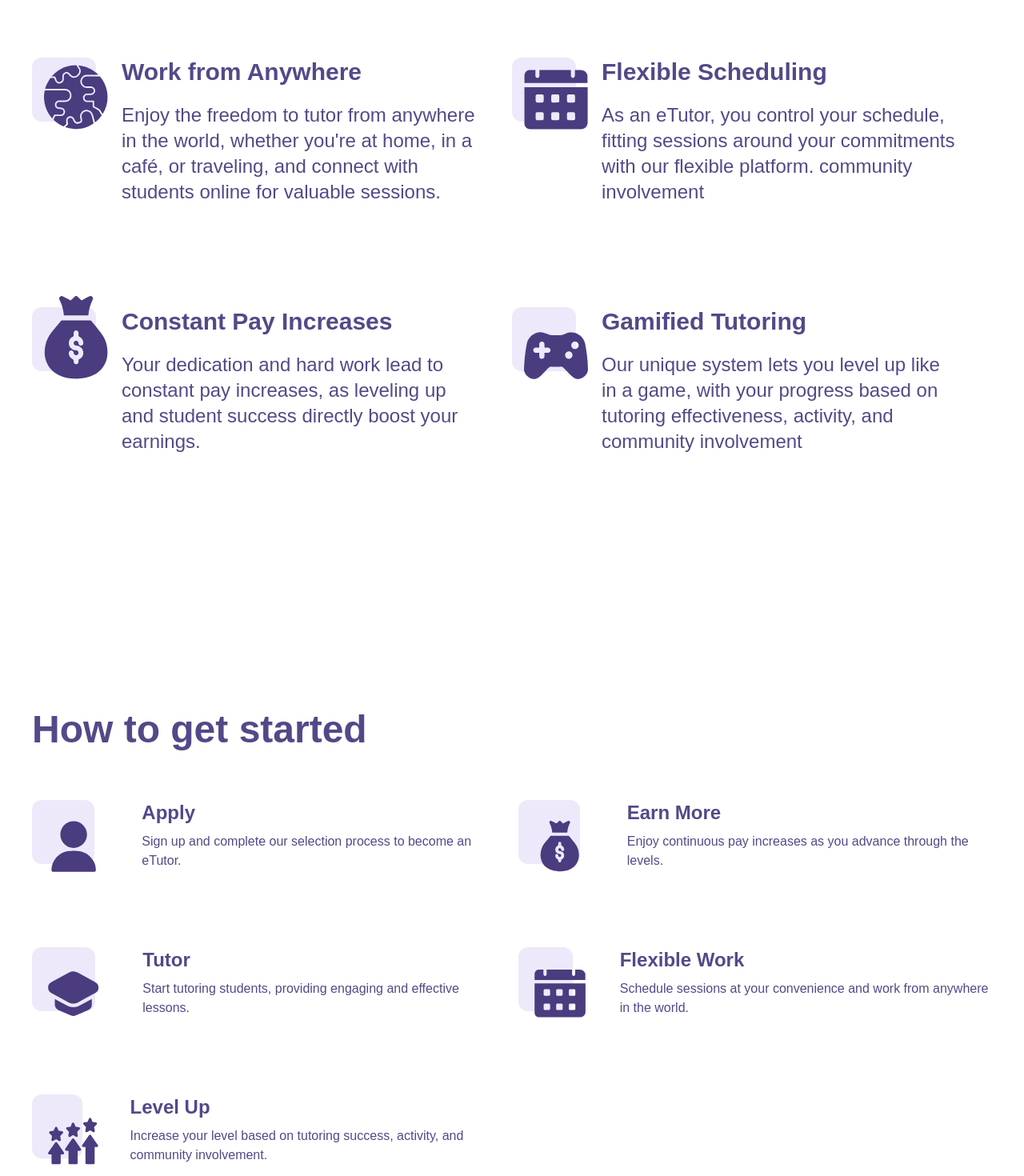
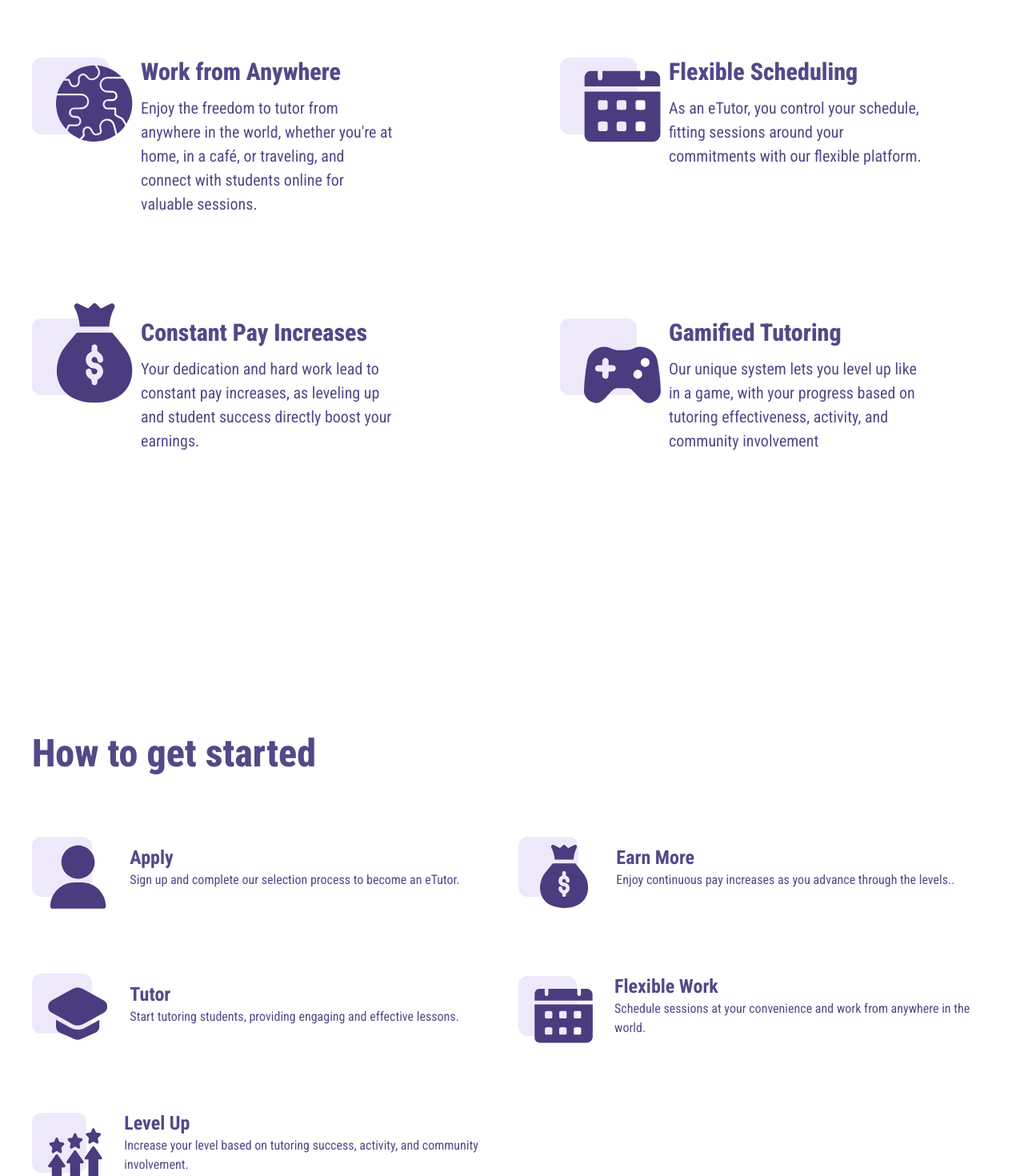
Before and after one commit to Devix-ai/etutor, a Next.js app: page /Student in a window 1280 px wide. Shown: the part 1080-2550 px from the top of the page at 80% size. Built offline with nearby package versions, Linux system fonts and the light colour scheme.

Commit message:
done with 2nd landing page fixes

```diff
--- a/src/app/Student/components/ETutorsFaqs.tsx
+++ b/src/app/Student/components/ETutorsFaqs.tsx
@@ -49,7 +49,7 @@ const ETutorsFaqs :React.FC = () => {
           }
       ];
   return (
-    <div className='pt-52 pl-20 lg:pl-0 mb:pl-0 mb:pt-16'>
+    <div className='pt-52 pl-16 lg:pl-0 mb:pl-0 mb:pt-0 lg:pt-0'>
       <FAQs faqData={eTutorFaqs} />
     </div>
   )
--- a/src/app/Student/components/HowToStart.tsx
+++ b/src/app/Student/components/HowToStart.tsx
@@ -8,67 +8,67 @@ import icon4 from "../../../../public/assets/icons/earnicon.svg"
 import icon5 from "../../../../public/assets/icons/flexibleicon.svg"
 const HowToStart = () => {
   return (
-    <div className='px-10 pt-32 mb:px-0 font-roboto lg:px-0 mb:pt-8'>
+    <div className='px-10 pt-40 mb:px-0  lg:px-0 mb:pt-8'>
       <Headings heading='How to get started'/>
-      <div className='flex justify-between lg:gap-4 gap-12 py-16 mb:py-12 mb:flex-col'>
+      <div className='flex justify-between lg:gap-4 gap-12 py-20 mb:py-12 mb:flex-col'>
 
         <div className='w-[50%] flex flex-col gap-24 mb:w-full mb:gap-10'>
-        <div className='flex w-full  items-start gap-[10%] mb:gap-6'>
-      <div className='w-20 h-20 bg-cardbg rounded-xl relative '>
-              <Image className='absolute left-0 w-16 h-16 ' style={{left:'20px',bottom:'-10px'}} src={icon1} />
+        <div className='flex w-full  items-center gap-[8%] mb:gap-6'>
+      <div className='w-[85px] h-[84px] lg:w-[75px] lg:h-[75px] mb:w-16 mb:h-16 bg-cardbg rounded-xl relative '>
+              <Image className='absolute left-[20px] bottom-[-15px] mb:bottom-[-10px] w-20 h-20 mb:h-12 mb:w-12'  src={icon1} />
             </div>
             <div className='text-darkBlue mb:w-2/3'>
-              <h2 className=' bold text-4xl font-bold xl:text-3xl mb:text-xl lg:text-2xl'>Apply</h2>
-                <p className=' text-2xl xl:text-xl mb:text-xs lg:text-base mt-2'>
+              <h2 className=' bold text-[47px] font-bold xl:text-3xl mb:text-xl lg:text-2xl'>Apply</h2>
+                <p className=' text-[25px] xl:text-xl mb:text-xs lg:text-base'>
                 Sign up and complete our selection process to become an eTutor.               </p>
             </div>
       </div>
-        <div className='flex w-full  items-start gap-[10%] mb:gap-6'>
-      <div className='w-20 h-20 bg-cardbg rounded-xl relative '>
-              <Image className='absolute left-0 w-16 h-16 ' style={{left:'20px',bottom:'-10px'}} src={icon2} />
+        <div className='flex w-full  items-center gap-[8%] mb:gap-6'>
+      <div className='w-[85px] h-[84px] lg:w-[75px] lg:h-[75px] mb:w-16 mb:h-16 bg-cardbg rounded-xl relative '>
+              <Image className='absolute left-[20px] bottom-[-15px] mb:bottom-[-10px] w-20 h-20 mb:h-12 mb:w-12'  src={icon2} />
             </div>
             <div className='text-darkBlue mb:w-2/3'>
-              <h2 className=' bold text-4xl font-bold xl:text-3xl mb:text-xl lg:text-2xl'>Tutor</h2>
-                <p className=' text-2xl xl:text-xl mb:text-xs lg:text-base mt-2'>
-                Start tutoring students, providing engaging and effective lessons.                </p>
+              <h2 className=' bold text-[47px] font-bold xl:text-3xl mb:text-xl lg:text-2xl'>Tutor</h2>
+                <p className=' text-[25px] xl:text-xl mb:text-xs lg:text-base'>
+                Start tutoring students, providing engaging and effective lessons.             </p>
             </div>
       </div>
-        <div className='flex w-full  items-start gap-[10%] mb:gap-6'>
-      <div className='w-20 h-20 bg-cardbg rounded-xl relative '>
-              <Image className='absolute left-0 w-16 h-16 ' style={{left:'20px',bottom:'-10px'}} src={icon3} />
+        <div className='flex w-full  items-center gap-[8%] mb:gap-6'>
+      <div className='w-[85px] h-[84px] lg:w-[75px] lg:h-[75px] mb:w-16 mb:h-16 bg-cardbg rounded-xl relative '>
+              <Image className='absolute left-[20px] bottom-[-15px] mb:bottom-[-10px] w-20 h-20 mb:h-12 mb:w-12'  src={icon3} />
             </div>
             <div className='text-darkBlue mb:w-2/3'>
-              <h2 className=' bold text-4xl font-bold xl:text-3xl mb:text-xl lg:text-2xl'>Level Up</h2>
-                <p className=' text-2xl xl:text-xl mb:text-xs lg:text-base mt-2'>
+              <h2 className=' bold text-[47px] font-bold xl:text-3xl mb:text-xl lg:text-2xl'>Level Up</h2>
+                <p className=' text-[25px] xl:text-xl mb:text-xs lg:text-base'>
                 Increase your level based on tutoring success, activity, and community
-                involvement.                </p>
+                involvement.            </p>
             </div>
       </div>
 
 
+
         </div>
         <div className='w-[50%] flex flex-col gap-24 mb:w-full mb:gap-10'>
-        <div className='flex w-full  items-start gap-[10%] mb:gap-6'>
-      <div className='w-20 h-20 bg-cardbg rounded-xl relative '>
-              <Image className='absolute left-0 w-16 h-16 ' style={{left:'20px',bottom:'-10px'}} src={icon4} />
+        <div className='flex w-full  items-center gap-[8%] mb:gap-6'>
+      <div className='w-[85px] h-[84px] lg:w-[75px] lg:h-[75px] mb:w-16 mb:h-16 bg-cardbg rounded-xl relative '>
+              <Image className='absolute left-[20px] bottom-[-15px] mb:bottom-[-10px] w-20 h-20 mb:h-12 mb:w-12'  src={icon4} />
             </div>
             <div className='text-darkBlue mb:w-2/3'>
-              <h2 className=' bold text-4xl font-bold xl:text-3xl mb:text-xl lg:text-2xl'>Earn More</h2>
-                <p className=' text-2xl xl:text-xl mb:text-xs lg:text-base mt-2'>
+              <h2 className=' bold text-[47px] font-bold xl:text-3xl mb:text-xl lg:text-2xl'>Earn More</h2>
+                <p className=' text-[25px] xl:text-xl mb:text-xs lg:text-base'>
                 Enjoy continuous pay increases as you advance through
-                the levels.                </p>
+the levels..            </p>
             </div>
       </div>
-        <div className='flex w-full  items-start gap-[10%] mb:gap-6'>
-      <div className='w-20 h-20 bg-cardbg rounded-xl relative '>
-              <Image className='absolute left-0 w-16 h-16 ' style={{left:'20px',bottom:'-10px'}} src={icon5} />
+      <div className='flex w-full  items-center gap-[8%] mb:gap-6'>
+      <div className='w-[85px] h-[84px] lg:w-[75px] lg:h-[75px] mb:w-16 mb:h-16 bg-cardbg rounded-xl relative '>
+              <Image className='absolute left-[20px] bottom-[-15px] mb:bottom-[-10px] w-20 h-20 mb:h-12 mb:w-12'  src={icon5} />
             </div>
             <div className='text-darkBlue mb:w-2/3'>
-              <h2 className=' bold text-4xl font-bold xl:text-3xl mb:text-xl lg:text-2xl'>Flexible Work</h2>
-                <p className=' text-2xl xl:text-xl mb:text-xs lg:text-base mt-2'>
+              <h2 className=' bold text-[47px] font-bold xl:text-3xl mb:text-xl lg:text-2xl'>Flexible Work</h2>
+                <p className=' text-[25px] xl:text-xl mb:text-xs lg:text-base'>
                 Schedule sessions at your convenience and work from
-                anywhere in the world.
-                </p>
+ anywhere in the world.          </p>
             </div>
       </div>
 
--- a/src/app/Student/components/WhyEtutorWithus.tsx
+++ b/src/app/Student/components/WhyEtutorWithus.tsx
@@ -9,18 +9,18 @@ const WhyEtutorWithus = () => {
   return (
     <div className='px-12 py-16 mb:px-0 mb:py-6 pt-64 lg:px-0 lg:pt-12'>
       <Headings className='' heading='Why become an eTutor with us?' />
-      <div className='py-16 mb:py-4 font-roboto'>
+      <div className='py-16 mb:py-4 '>
         <div className='flex  justify-between w-full py-16 mb:flex-col mb:py-4 mb:w-full '>
 
           <div className='flex w-screen justify-between mb:flex-col mb:py-4 mb:w-full'>
 
-            <div className='flex  items-start gap-16  w-[40%] lg:w-1/2 xl:w-[50%] lg:gap-8 mb:gap-8 mb:w-full mb:m-auto mb:py-4 '>
-              <div className='w-20 h-20  bg-cardbg rounded-xl relative'>
-                <Image alt='' className='absolute left-0 mb:h-full ' style={{ left: '15px', bottom: '-10px' }} src={icon1} />
+            <div className='flex  items-start gap-12  w-[40%]  xl:w-[45%] lg:w-[45%] lg:gap-10 mb:gap-8 mb:w-full mb:m-auto mb:py-4 tb:w-full'>
+              <div className='w-28 h-28  bg-cardbg rounded-xl relative lg:w-24 lg:h-24 mb:w-20 mb:h-20'>
+                <Image alt='' className='absolute left-[30px] bottom-[-10px] mb:left-[15px]  mb:h-full ' src={icon1} />
               </div>
               <div className='text-darkBlue  mb:w-2/3'>
-                <h2 className=' bold text-5xl font-extrabold mb:text-lg xl:text-4xl lg:text-3xl'>Work from Anywhere</h2>
-                <p className='max-w-[28rem] mt-5 text-3xl  mb:text-xs mb:max-w-none lg:text-2xl xl:text-2xl mb:mt-2'>
+                <h2 className='  text-[58px] font-extrabold mb:text-lg xl:text-4xl lg:text-3xl'>Work from Anywhere</h2>
+                <p className='max-w-[28rem] lg:max-w-[20rem] mt-3 text-[27px] bold-medium mb:text-[12px] mb:max-w-none lg:text-[20px] xl:text-2xl mb:mt-2'>
                   Enjoy the freedom to tutor from anywhere
                   in the world, whether you're at home,
                   in a café, or traveling, and connect with
@@ -28,17 +28,17 @@ const WhyEtutorWithus = () => {
                 </p>
               </div>
             </div>
-            <div className='flex  items-start gap-16 xl:w-[50%]  lg:w-1/2 lg:gap-8  w-[40%]  mb:gap-8 mb:w-full mb:m-auto mb:py-4 '>
-              <div className='w-20 h-20  bg-cardbg rounded-xl relative'>
-                <Image alt='' className='absolute left-0 mb:h-full ' style={{ left: '15px', bottom: '-10px' }} src={icon2} />
+
+            <div className='flex  items-start gap-12  w-[40%]  xl:w-[45%] lg:w-[45%] lg:gap-10 mb:gap-8 mb:w-full mb:m-auto mb:py-4 tb:w-full'>
+              <div className='w-28 h-28  bg-cardbg rounded-xl relative lg:w-24 lg:h-24 mb:w-20 mb:h-20'>
+                <Image alt='' className='absolute left-[30px] bottom-[-10px] mb:left-[15px]  mb:h-full ' src={icon2} />
               </div>
-              <div className='text-darkBlue mb:w-2/3'>
-                <h2 className=' bold text-5xl font-extrabold mb:text-lg xl:text-4xl lg:text-3xl'>Flexible Scheduling</h2>
-                <p className='max-w-[28rem] mt-5 text-3xl  mb:text-xs mb:max-w-none lg:text-2xl  xl:text-2xl mb:mt-2'>
+              <div className='text-darkBlue  mb:w-2/3'>
+                <h2 className='  text-[58px] font-extrabold mb:text-lg xl:text-4xl lg:text-3xl'>Flexible Scheduling</h2>
+                <p className='max-w-[28rem] lg:max-w-[20rem] mt-3 text-[27px] bold-medium mb:text-[12px] mb:max-w-none lg:text-[20px] xl:text-2xl mb:mt-2'>
                 As an eTutor, you control your schedule,
 fitting sessions around your commitments
 with our flexible platform.
-                  community involvement
                 </p>
               </div>
             </div>
@@ -47,31 +47,31 @@ const WhyEtutorWithus = () => {
 
 
         </div>
+        <div className='flex  justify-between w-full py-16 mb:flex-col mb:py-4 mb:pt-0 mb:w-full '>
 
-        <div className='flex  justify-between w-full py-16 mb:flex-col mb:py-4 mb:w-full mb:pt-0'>
+          <div className='flex w-screen justify-between mb:flex-col mb:py-4 mb:pt-0 mb:w-full'>
 
-<div className='flex w-screen justify-between mb:flex-col mb:py-4 mb:w-full mb:pt-0'>
-
-  <div className='flex  items-start gap-16 w-[40%] xl:w-[50%]  lg:w-1/2 lg:gap-8  mb:gap-8 mb:w-full mb:m-auto mb:py-4 '>
-    <div className='w-20 h-20  bg-cardbg rounded-xl relative'>
-      <Image alt='' className='absolute left-0 mb:h-full ' style={{ left: '15px', bottom: '-10px' }} src={icon3} />
+            <div className='flex  items-start gap-12  w-[45%]  xl:w-[45%] lg:w-[45%] lg:gap-10 mb:gap-8 mb:w-full mb:m-auto mb:py-4 tb:w-full'>
+              <div className='w-28 h-28  bg-cardbg rounded-xl relative lg:w-24 lg:h-24 mb:w-20 mb:h-20'>
+                <Image alt='' className='absolute left-[30px] bottom-[-10px] mb:left-[15px]  mb:h-full ' src={icon3} />
               </div>
-    <div className='text-darkBlue mb:w-2/3'>
-      <h2 className=' bold text-5xl font-extrabold mb:text-lg xl:text-4xl lg:text-3xl'>Constant Pay Increases</h2>
-      <p className='max-w-[28rem] mt-5 text-3xl  mb:text-xs mb:max-w-none lg:text-2xl xl:text-2xl mb:mt-2'>
+              <div className='text-darkBlue  mb:w-2/3'>
+                <h2 className='  text-[58px] font-extrabold mb:text-lg xl:text-4xl lg:text-3xl'>Constant Pay Increases</h2>
+                <p className='max-w-[28rem] lg:max-w-[20rem] mt-3 text-[27px] bold-medium mb:text-[12px] mb:max-w-none lg:text-[20px] xl:text-2xl mb:mt-2'>
                 Your dedication and hard work lead to constant
 pay increases, as leveling up and student success
 directly boost your earnings.
                 </p>
               </div>
             </div>
-  <div className='flex  items-start gap-16  w-[40%] xl:w-[50%]  lg:w-1/2 lg:gap-8 mb:gap-8 mb:w-full mb:m-auto mb:py-4 '>
-    <div className='w-20 h-20  bg-cardbg rounded-xl relative'>
-      <Image alt='' className='absolute left-0 mb:h-full ' style={{ left: '15px', bottom: '-10px' }} src={icon4} />
+
+            <div className='flex  items-start gap-12  w-[40%]  xl:w-[45%] lg:w-[45%] lg:gap-10 mb:gap-8 mb:w-full mb:m-auto mb:py-4 tb:w-full'>
+              <div className='w-28 h-28  bg-cardbg rounded-xl relative lg:w-24 lg:h-24 mb:w-20 mb:h-20'>
+                <Image alt='' className='absolute left-[30px] bottom-[-10px] mb:left-[15px]  mb:h-full ' src={icon4} />
               </div>
-    <div className='text-darkBlue mb:w-2/3'>
-      <h2 className=' bold text-5xl font-extrabold mb:text-lg xl:text-4xl lg:text-3xl'>Gamified Tutoring</h2>
-      <p className='max-w-[28rem] mt-5 text-3xl  mb:text-xs mb:max-w-none lg:text-2xl xl:text-2xl mb:mt-2'>
+              <div className='text-darkBlue  mb:w-2/3'>
+                <h2 className='  text-[58px] font-extrabold mb:text-lg xl:text-4xl lg:text-3xl'>Gamified Tutoring</h2>
+                <p className='max-w-[28rem] lg:max-w-[20rem] mt-3 text-[27px] bold-medium mb:text-[12px] mb:max-w-none lg:text-[20px] xl:text-2xl mb:mt-2'>
                 Our unique system lets you level up
 like in a game, with your progress based
 on tutoring effectiveness, activity, and
@@ -84,6 +84,8 @@ const WhyEtutorWithus = () => {
 
 
         </div>
+
+
       </div>
 
 
--- a/src/components/Button.tsx
+++ b/src/components/Button.tsx
@@ -6,7 +6,7 @@ type propsType = {
 const Button = ({ btnName,className }: propsType) => {
   return (
 
-    <button className={`${className} text-3xl  font-extrabold bg-customBlue  px-10 py-4 border-none focus:outline-none text-white rounded-full xl:text-2xl  mb:px-8 mb:py-4 mb:text-base`} >      {btnName}
+    <button className={`${className} text-[34px]  font-extrabold bg-customBlue  px-10 py-4 border-none focus:outline-none text-white rounded-full xl:text-2xl  mb:px-8 mb:py-4 mb:text-base`} >      {btnName}
     </button>
 
   )
--- a/src/components/FAQs.tsx
+++ b/src/components/FAQs.tsx
@@ -46,7 +46,7 @@ const FAQs: React.FC<{ faqData: any[],display:string }> = ({ faqData,display })
         ))}
       </div>
 
-      <div className={`bg-cardbg w-[38%] px-16 py-8 rounded-l-3xl flex flex-col items-end h-full mb:w-full lg:w-2/5 ${display}`}>
+      <div className={`bg-cardbg w-[40%] px-16 py-8 rounded-l-3xl flex flex-col items-end h-full mb:w-full lg:w-2/5  mb:p-5 ${display}`}>
         <h2 className='text-[73px] text-darkBlue font-extrabold mb:text-2xl lg:text-3xl xl:text-3xl'>Frequently Asked Questions</h2>
         <Link href="" className='text-customBlue text-xl  underline  font-bold mt-6 lg:text-base'>More questions?</Link>
       </div>
```
Also changed, not shown: src/app/Student/components/HeroSection.tsx (+7 -7 lines), src/app/Student/components/ParaDetails.tsx (+4 -4 lines), src/app/Student/components/TutorsComments.tsx (+8 -8 lines), src/components/Footer.tsx (+6 -6 lines), public/assets/homepage/studenthero2.png (added). Lines whose indentation alone changed are shown as unchanged.
